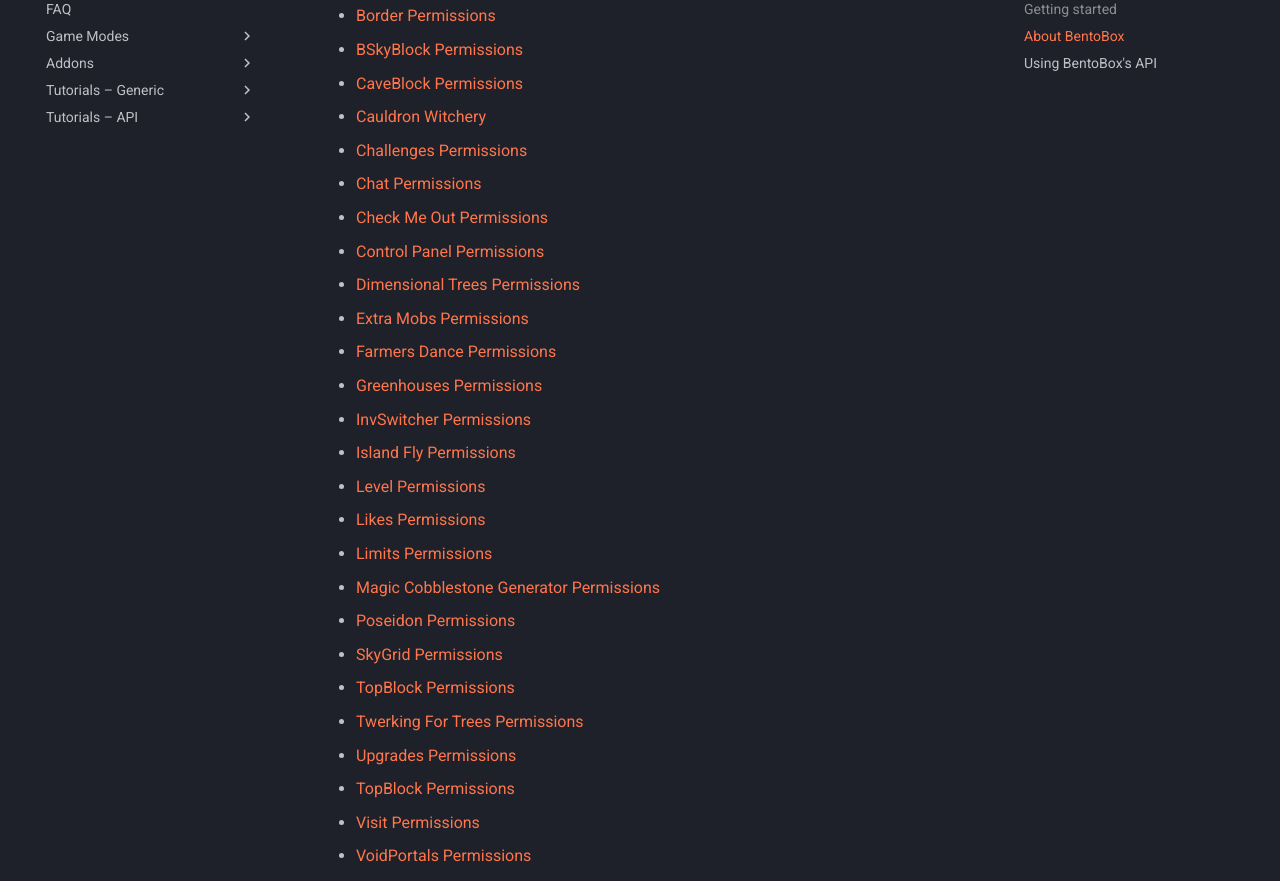
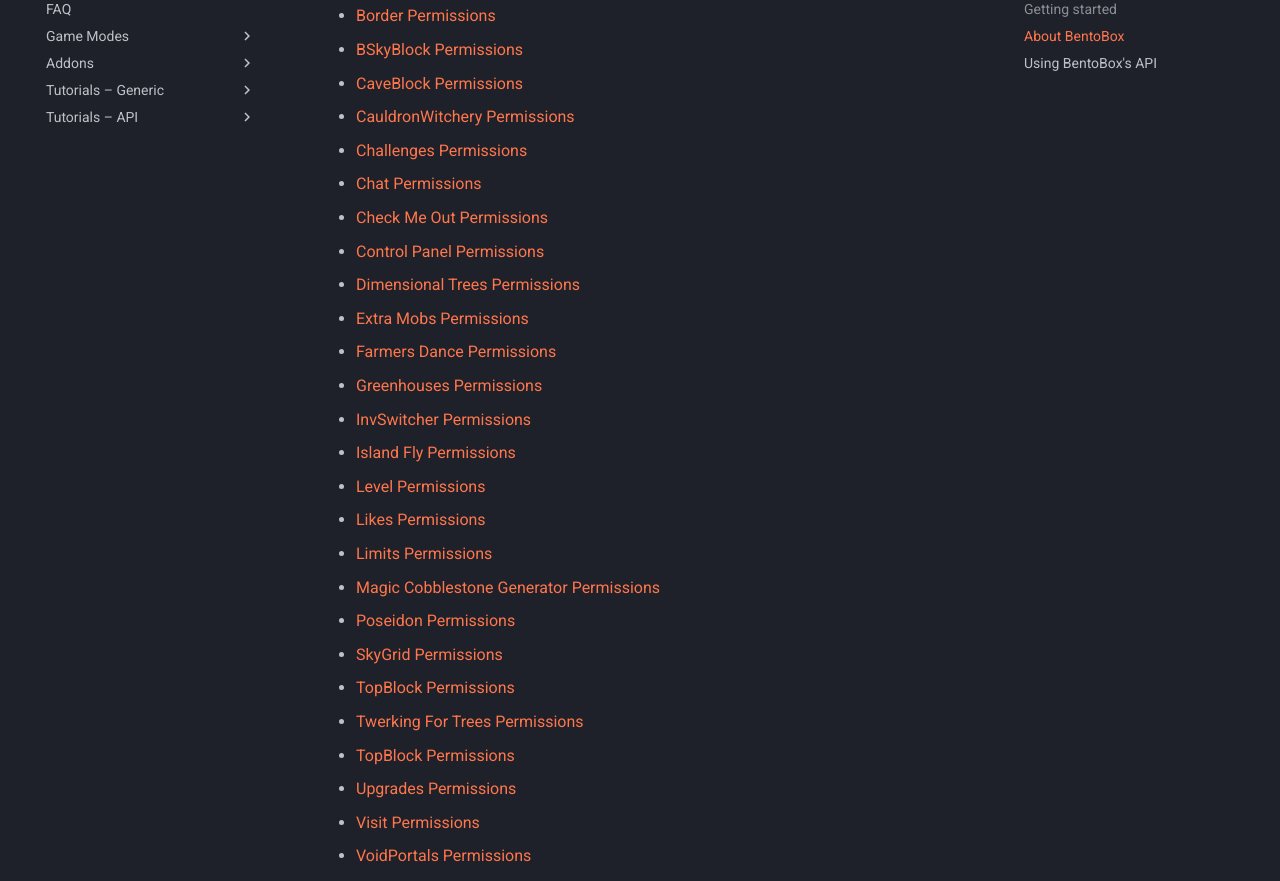
Before and after one commit to BentoBoxWorld/docs, an MkDocs documentation site: the page built from docs/index.md, in a window 1280 px wide and 1400 px high, scrolled down 987 px. Shown: the part 153-1034 px from the top of the window. Built offline with MkDocs 1.6.1 and Material for MkDocs 9.7.7, drawn with Linux system fonts in a browser that asks for light colours; comment, search, counter and statistics services are not loaded.

Commit message:
Update index.md Permissions section fixes

```diff
--- a/docs/index.md
+++ b/docs/index.md
@@ -21,21 +21,21 @@
 - [Commands](BentoBox/Commands)
 - Permissions
     - [BentoBox Permissions](BentoBox/Permissions)
-    - [AcidIsland Permissions](gamemodes/AcidIsland/#permissions)
+    - [AcidIsland Permissions](gamemodes/AcidIsland/Permissions)
     - [AOneBlock Permissions](gamemodes/AOneBlock/#permissions)
     - [Bank Permissions](addons/Bank/#permissions)
     - [Biomes Permissions](addons/Biomes/#permissions)
     - [Border Permissions](addons/Border/#permissions)
-    - [BSkyBlock Permissions](gamemodes/BSkyBlock/#permissions)
-    - [CaveBlock Permissions](gamemodes/CaveBlock/#permissions)
-    - [Cauldron Witchery](addons/CauldronWitchery/#permissions)
+    - [BSkyBlock Permissions](gamemodes/BSkyBlock/Permissions)
+    - [CaveBlock Permissions](gamemodes/CaveBlock/Permissions)
+    - [CauldronWitchery Permissions](addons/CauldronWitchery/#permissions)
     - [Challenges Permissions](addons/Challenges/#permissions)
     - [Chat Permissions](addons/Chat/#permissions)
     - [Check Me Out Permissions](addons/CheckMeOut/#permissions)
     - [Control Panel Permissions](addons/ControlPanel/#permissions)
     - [Dimensional Trees Permissions](addons/DimensionalTrees/#permissions)
     - [Extra Mobs Permissions](addons/ExtraMobs/#permissions)
-    - [Farmers Dance Permissions](addons/FramersDance/#permissions)
+    - [Farmers Dance Permissions](addons/FarmersDance/#permissions)
     - [Greenhouses Permissions](addons/Greenhouses/Permissions)
     - [InvSwitcher Permissions](addons/InvSwitcher/#permissions)
     - [Island Fly Permissions](addons/IslandFly/#permissions)
@@ -43,12 +43,12 @@
     - [Likes Permissions](addons/Likes/Permissions)
     - [Limits Permissions](addons/Limits/Permissions)
     - [Magic Cobblestone Generator Permissions](addons/MagicCobblestoneGenerator/#permissions)
-    - [Poseidon Permissions](gamemodes/Poseidon/#permissions)
-    - [SkyGrid Permissions](gamemodes/SkyGrid/#permissions)
+    - [Poseidon Permissions](gamemodes/Poseidon/Permissions)
+    - [SkyGrid Permissions](gamemodes/SkyGrid/Permissions)
     - [TopBlock Permissions](addons/TopBlock/#permissions)
     - [Twerking For Trees Permissions](addons/TwerkingForTrees/#permissions)
+    - [TopBlock Permissions](addons/TopBlock/#permissions)
     - [Upgrades Permissions](addons/Upgrades/#permissions)
-    - [TopBlock Permissions](addons/TopBlock/#permissions)
     - [Visit Permissions](addons/Visit/#permissions)
     - [VoidPortals Permissions](addons/VoidPortals/#permissions)
     - [Warps Permissions](addons/Warps/Permissions)
```
